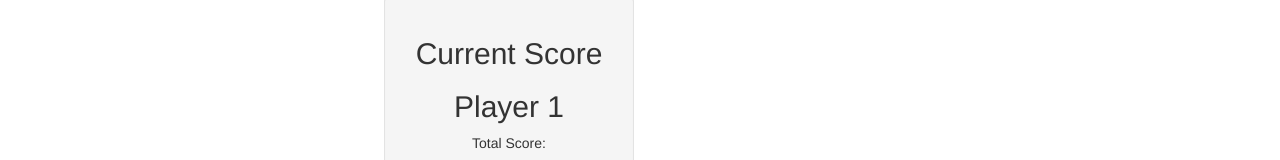
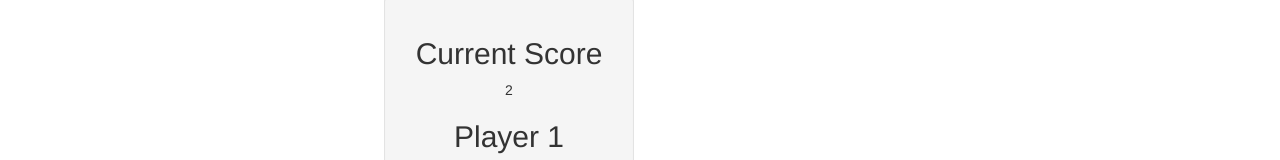
Before and after one commit to rg-epicodus/pig-dice-2, a plain HTML site: page index.html in a window 1280 px wide. Both pictures are taken after a click on the button "Roll". Shown: the part 403-563 px from the top of the page. Drawn offline with Linux system fonts and the light colour scheme.

Commit message:
add passing spec that returns dice roll to current score

```diff
--- a/index.html
+++ b/index.html
@@ -26,7 +26,7 @@
       </div>
       <div class="row">
         <div class="col-md-3-offset col-md-3" id="buttonLocation">
-          <button type="button" name="roll" class="btn" id="rollBtn">Roll</button>
+          <button type="button" onclick="diceRoll()" class="btn" id="rollBtn">Roll</button>
           <button type="button" name="hold" class="btn" id="holdBtn">Hold</button>
         </div>
       </div>
--- a/js/scripts.js
+++ b/js/scripts.js
@@ -0,0 +1,4 @@
+function diceRoll() {
+  var dice = Math.ceil(Math.random()*6);
+  document.getElementById("roll").innerHTML = dice;
+}
```
